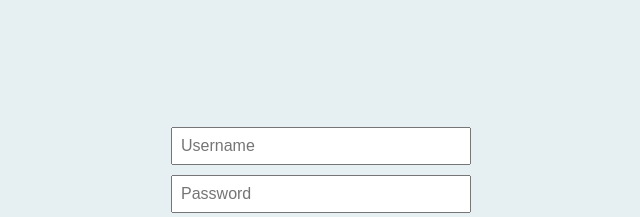
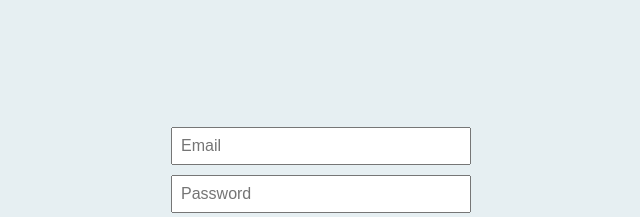
Before and after one commit to xandewe/xandewe-Nex-Digital-Front, a React (Create React App) app: page / in a window 1280 px wide. Shown: the part 222-439 px from the top of the page, without its empty margins (319-959 px from the left). Built offline with nearby package versions, Linux system fonts and the light colour scheme.

Commit message:
feat: using LoginRequisition in onSubmit function and added error message

```diff
--- a/src/pages/login/index.tsx
+++ b/src/pages/login/index.tsx
@@ -1,4 +1,4 @@
-import React from 'react';
+import React, { useState } from 'react';
 import { useForm } from 'react-hook-form';
 import { useNavigate } from 'react-router-dom';
 import {
@@ -8,26 +8,27 @@ import {
   Button,
   ErrorMessage,
 } from './styled';
+import { LoginRequisition } from '../../requests';
 
 const LoginPage: React.FC = () => {
+    const [error, setError] = useState<string>('');
     const { register, handleSubmit, formState: { errors } } = useForm();
     const navigate = useNavigate();
 
     const onSubmit = (data: any) => {
-    console.log('#####################');
-    console.log(data);
-    console.log('#####################');
+        LoginRequisition(data, setError)
         navigate('/home');
     };
 
     return (
         <LoginContainer>
         <LoginForm onSubmit={handleSubmit(onSubmit)}>
-        <Input {...register('username', { required: true })} placeholder="Username" />
+            <Input {...register('email', { required: true })} placeholder="Email" />
             {errors.username && <ErrorMessage>This field is required</ErrorMessage>}
             <Input {...register('password', { required: true })} type="password" placeholder="Password" />
             {errors.password && <ErrorMessage>This field is required</ErrorMessage>}
             <Button type="submit">Login</Button>
+            {error && <ErrorMessage>{error}</ErrorMessage>}
         </LoginForm>
         </LoginContainer>
     );
```
Lines whose indentation alone changed are shown as unchanged.
